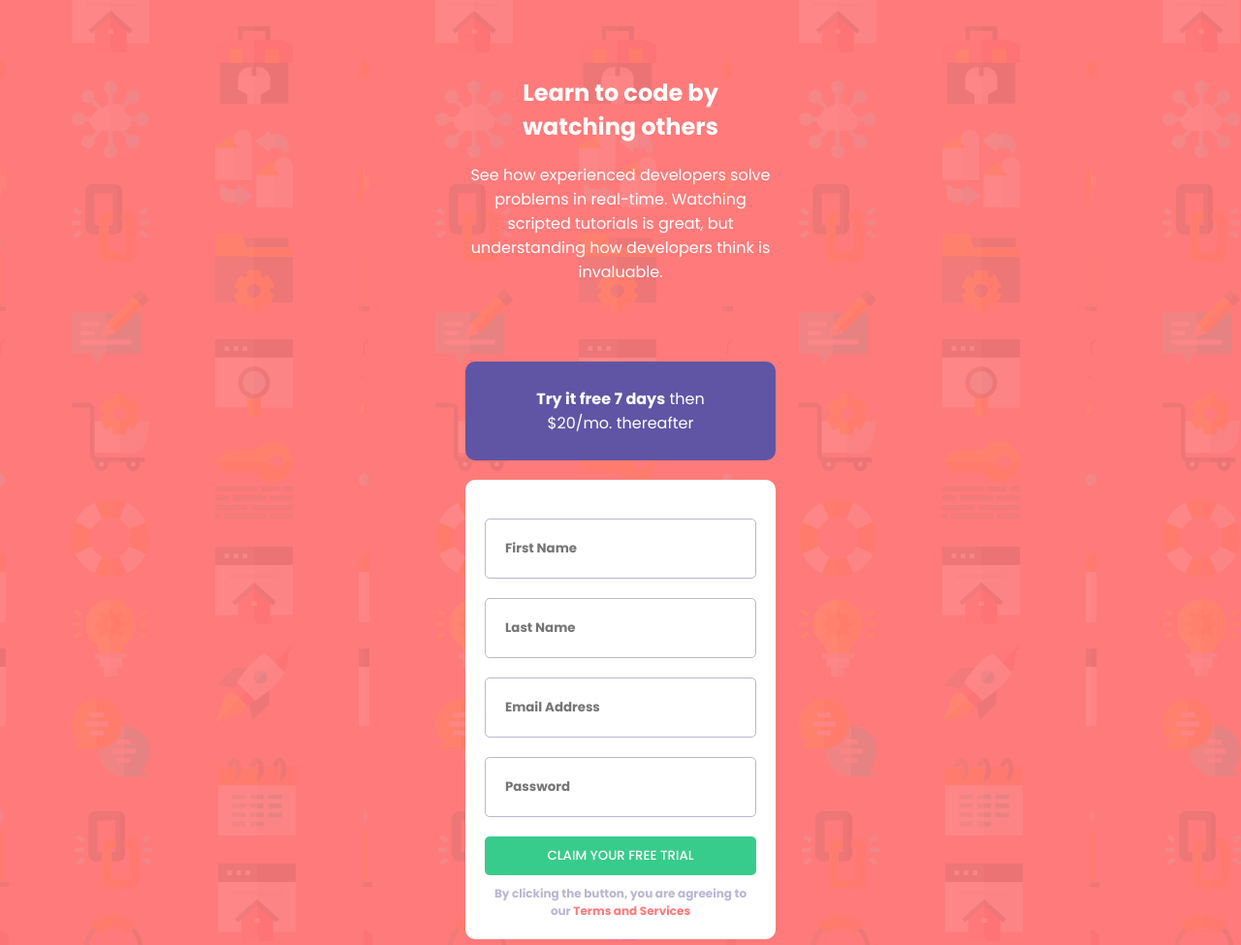
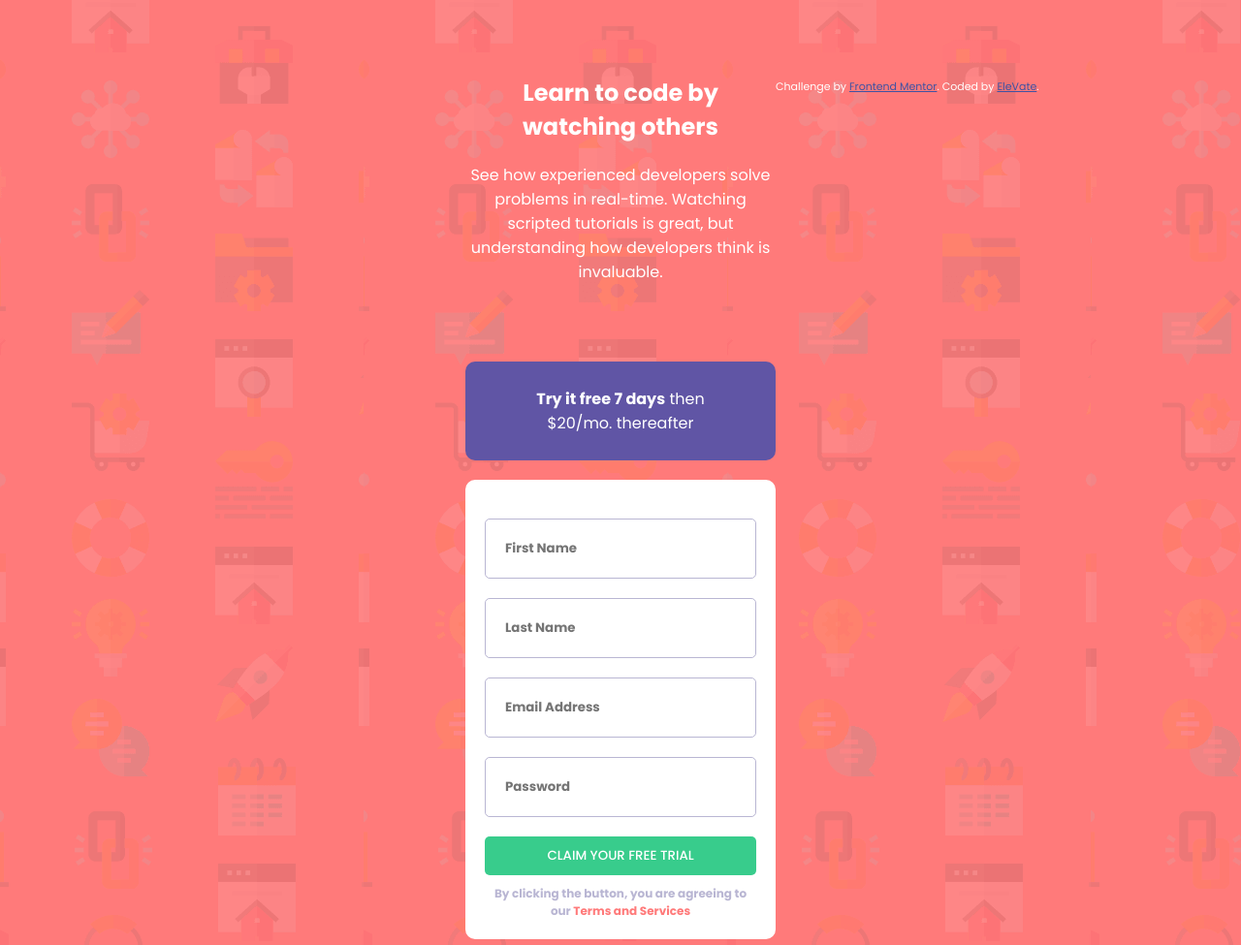
Before and after one commit to preshycode/FE-sign-up-page, a plain HTML site: page index.html in a window 1280 px wide. Shown: the top 975 px of the page at 97% size. Drawn offline with Linux system fonts and the light colour scheme.

Commit message:
Add files via upload

```diff
--- a/index.html
+++ b/index.html
@@ -13,7 +13,7 @@
 
   <!-- Feel free to remove these styles or customise in your own stylesheet 👍 -->
   <style>
-    .attribution { font-size: 11px; text-align: center; }
+    .attribution { font-size: 11px; text-align: center; color: white; position: absolute; top: 70px;left: 800px;}
     .attribution a { color: hsl(228, 45%, 44%); }
   </style>
 </head>
@@ -75,12 +75,12 @@
 
 
 
-  <!-- <footer>
+  <div>
     <p class="attribution">
       Challenge by <a href="https://www.frontendmentor.io?ref=challenge" target="_blank">Frontend Mentor</a>.
-      Coded by <a href="#">Your Name Here</a>.
+      Coded by <a href="#">EleVate</a>.
     </p>
-  </footer> -->
+  </div>
 
   <script defer src="https://use.fontawesome.com/releases/v5.15.4/js/all.js" integrity="sha384-rOA1PnstxnOBLzCLMcre8ybwbTmemjzdNlILg8O7z1lUkLXozs4DHonlDtnE7fpc" crossorigin="anonymous"></script>
   <script src="index.js"></script>
```
